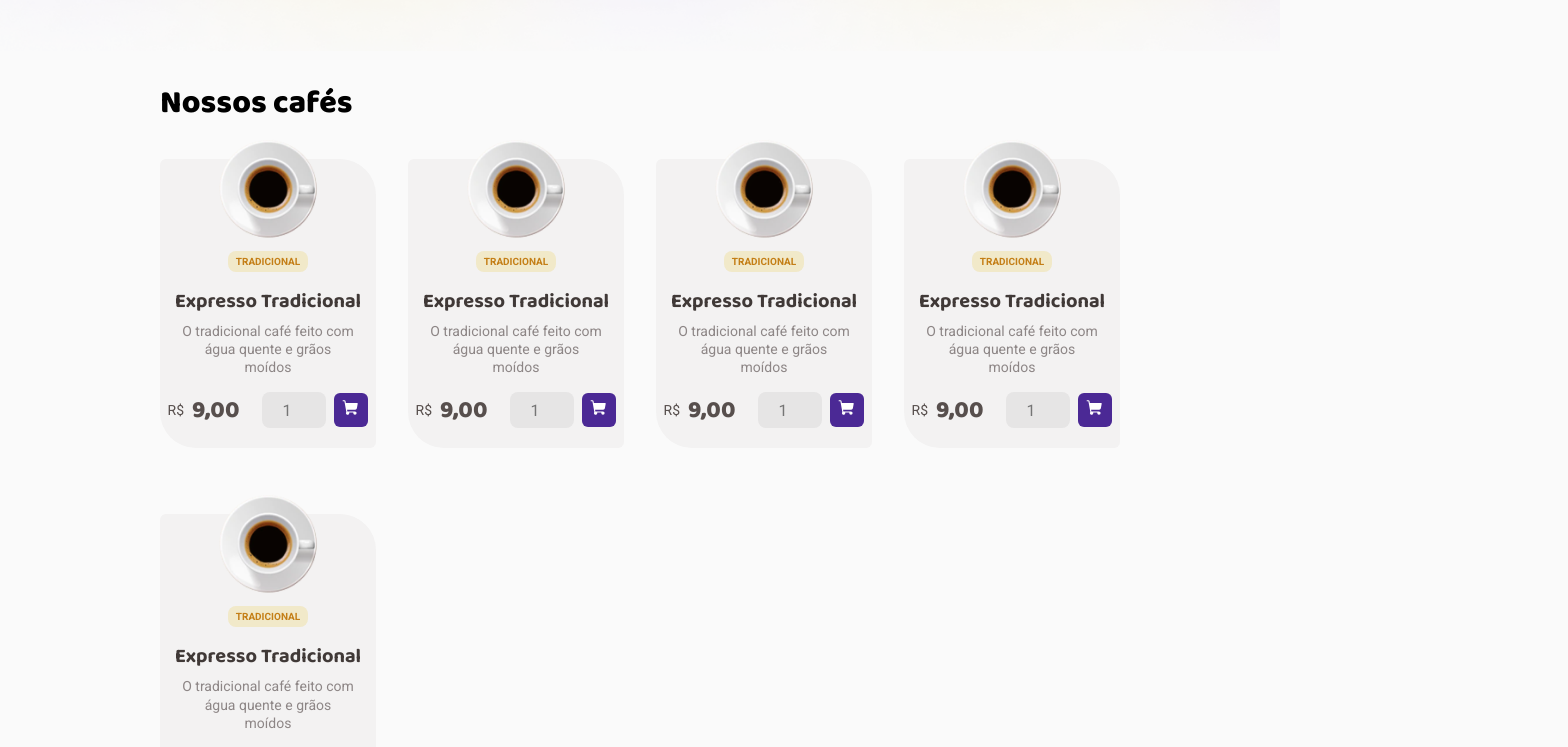
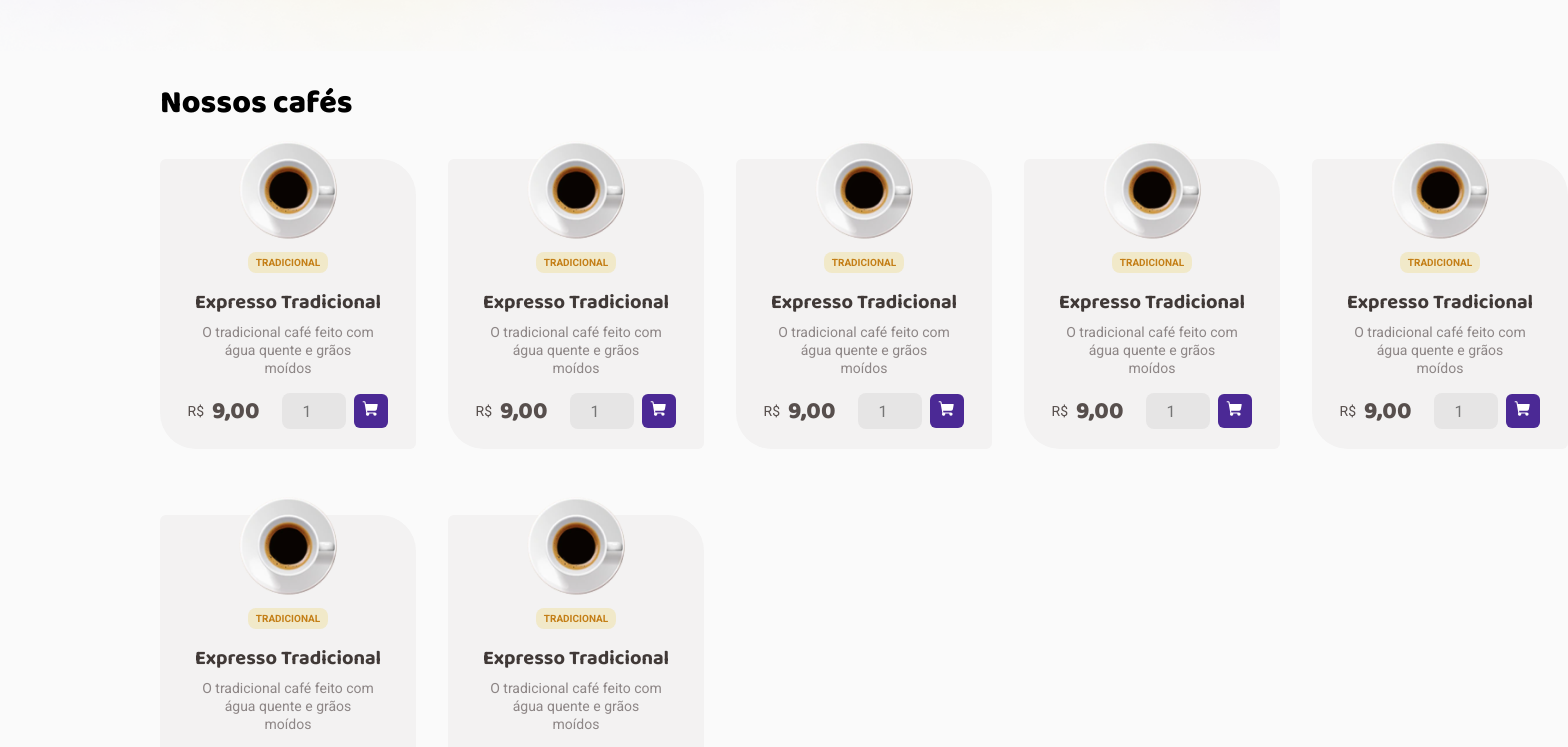
Before and after one commit to taiprogrammer/challenge-coffee-delivery, a React (Vite) app: page / in a window 1280 px wide. Shown: the part 680-1427 px from the top of the page, 1568 px wide, since content can reach past the window. Built offline with nearby package versions, Linux system fonts and the light colour scheme.

Commit message:
chore (Catalog, Card) fiz size for grit template columns

```diff
--- a/src/pages/Home/components/Catalog/components/Card/styles.ts
+++ b/src/pages/Home/components/Catalog/components/Card/styles.ts
@@ -9,8 +9,8 @@ export const CardContainer = styled.aside`
   flex-direction: column;
   justify-content: center;
 
+  padding: 1.25rem;
   margin-top: 2.125rem;
-  padding-bottom: 1.25rem;
 
   border-radius: 6px 36px;
 `;
@@ -21,7 +21,7 @@ export const Apresentation = styled.header`
   align-items: center;
   flex-direction: column;
 
-  margin-top: -1.25rem;
+  margin-top: -2.45rem;
 `;
 
 export const ContainerFlags = styled.div`
--- a/src/pages/Home/components/Catalog/index.tsx
+++ b/src/pages/Home/components/Catalog/index.tsx
@@ -11,6 +11,8 @@ export function Catalog() {
         <Card />
         <Card />
         <Card />
+        <Card />
+        <Card />
       </ContainerProducts>
     </CatalogContainer>
   );
--- a/src/pages/Home/components/Catalog/styles.ts
+++ b/src/pages/Home/components/Catalog/styles.ts
@@ -15,6 +15,6 @@ export const TitleCatalog = styled.h1`
 export const ContainerProducts = styled.aside`
   gap: 2rem;
   display: grid;
-  grid-template-columns: 1fr 1fr 1fr 1fr;
   padding-bottom: 9.375rem;
+  grid-template-columns: 16rem 16rem 16rem 16rem 16rem;
 `;
```
